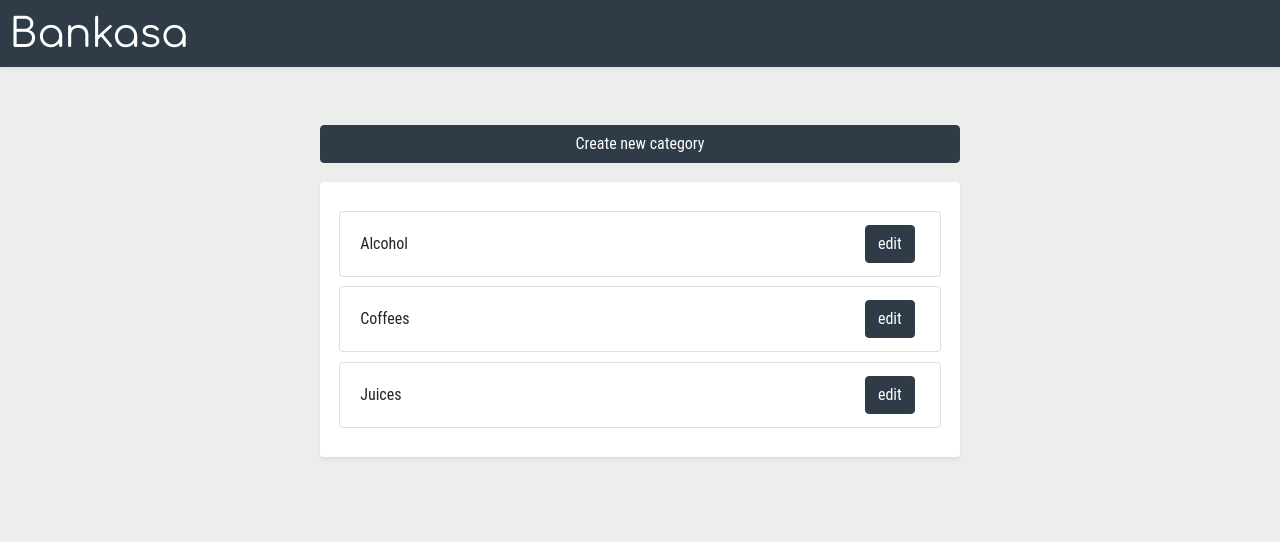
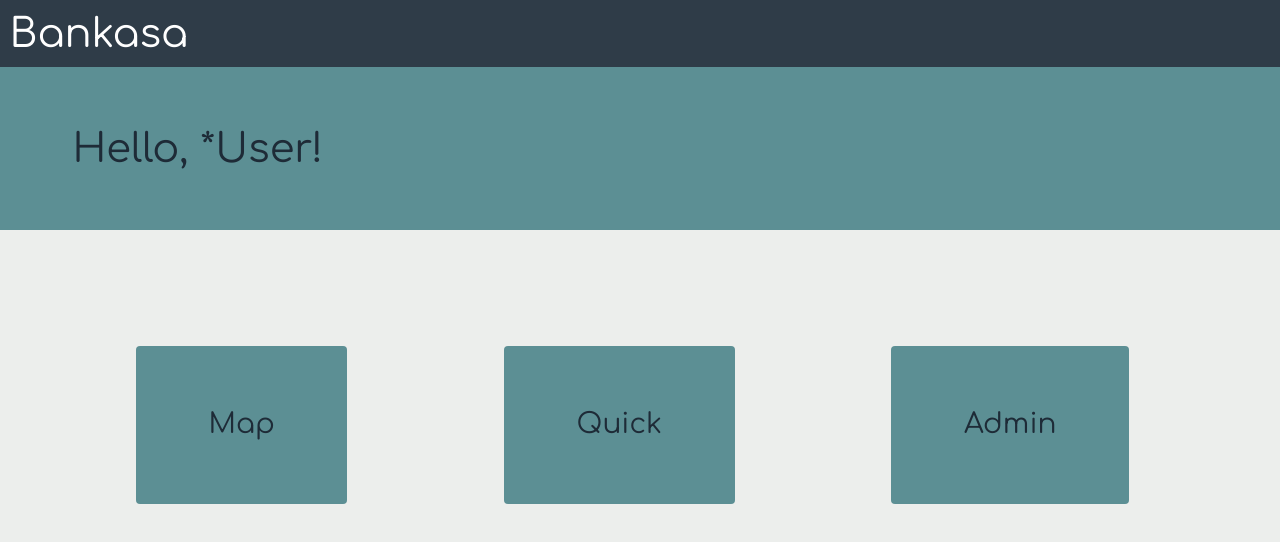
Before and after one commit to Bankacha/bankasa, a React (Create React App) app: page /admin/category in a window 1280 px wide. Shown: the top 542 px of the page. Built offline with nearby package versions, Linux system fonts and the light colour scheme.

Commit message:
resolved comments

```diff
--- a/src/App.js
+++ b/src/App.js
@@ -8,7 +8,7 @@ import { LoginPage } from './public/views/LoginPage'
 import { Products } from './admin/pages/Products';
 import { ProductPage } from './admin/pages/ProductPage';
 import { Layout } from './layout/Layout';
-import { CategoryPage } from './admin/pages/CategoryPage';
+import { CategoriesPage } from './admin/pages/CategoryPage';
 
 import {
     BrowserRouter as Router,
@@ -33,8 +33,8 @@ function App() {
                     <Route path='/admin/products/:id'>
                         <ProductPage type={'edit'}/>
                     </Route>
-                    <Route path='/admin/category'>
-                        <CategoryPage />
+                    <Route path='/admin/categories'>
+                        <CategoriesPage />
                     </Route>
 
                     {/* PUBLIC PAGES */}
--- a/src/admin/pages/CategoryPage.js
+++ b/src/admin/pages/CategoryPage.js
@@ -2,9 +2,9 @@ import { useState } from "react";
 import { Row, Col, Card, Button } from "react-bootstrap"
 import { useSelector } from "react-redux";
 import { getCategories } from "../../store/selectors";
-import { CategoryModal } from "./CategoryModal";
+import { CategoryModal } from "../components/CategoryModal";
 
-export const CategoryPage = () => {
+export const CategoriesPage = () => {
 
     const categories = useSelector(getCategories);
 
```
Also changed, not shown: src/admin/components/CategoryModal.js (renamed from src/admin/pages/CategoryModal.js).
